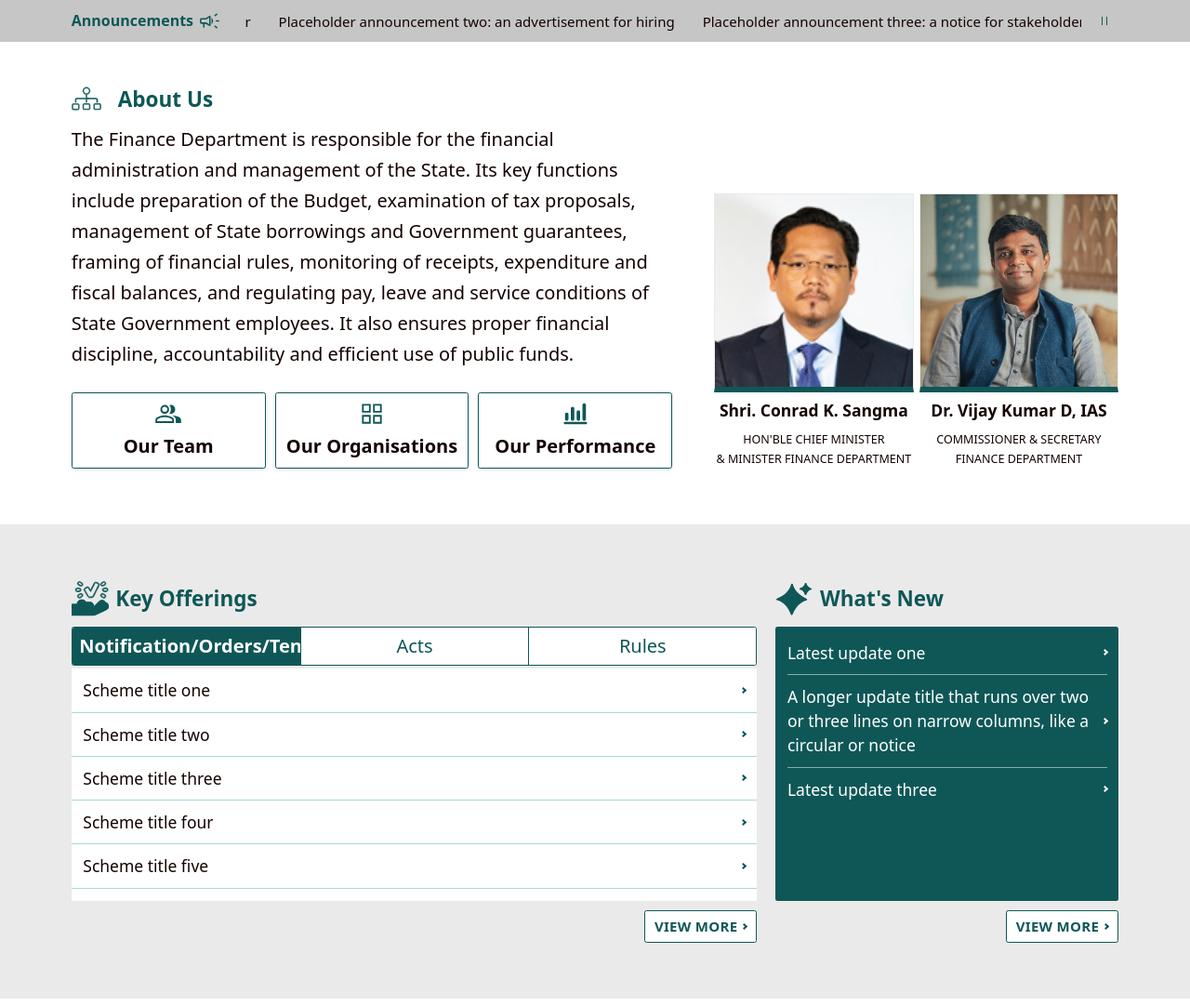
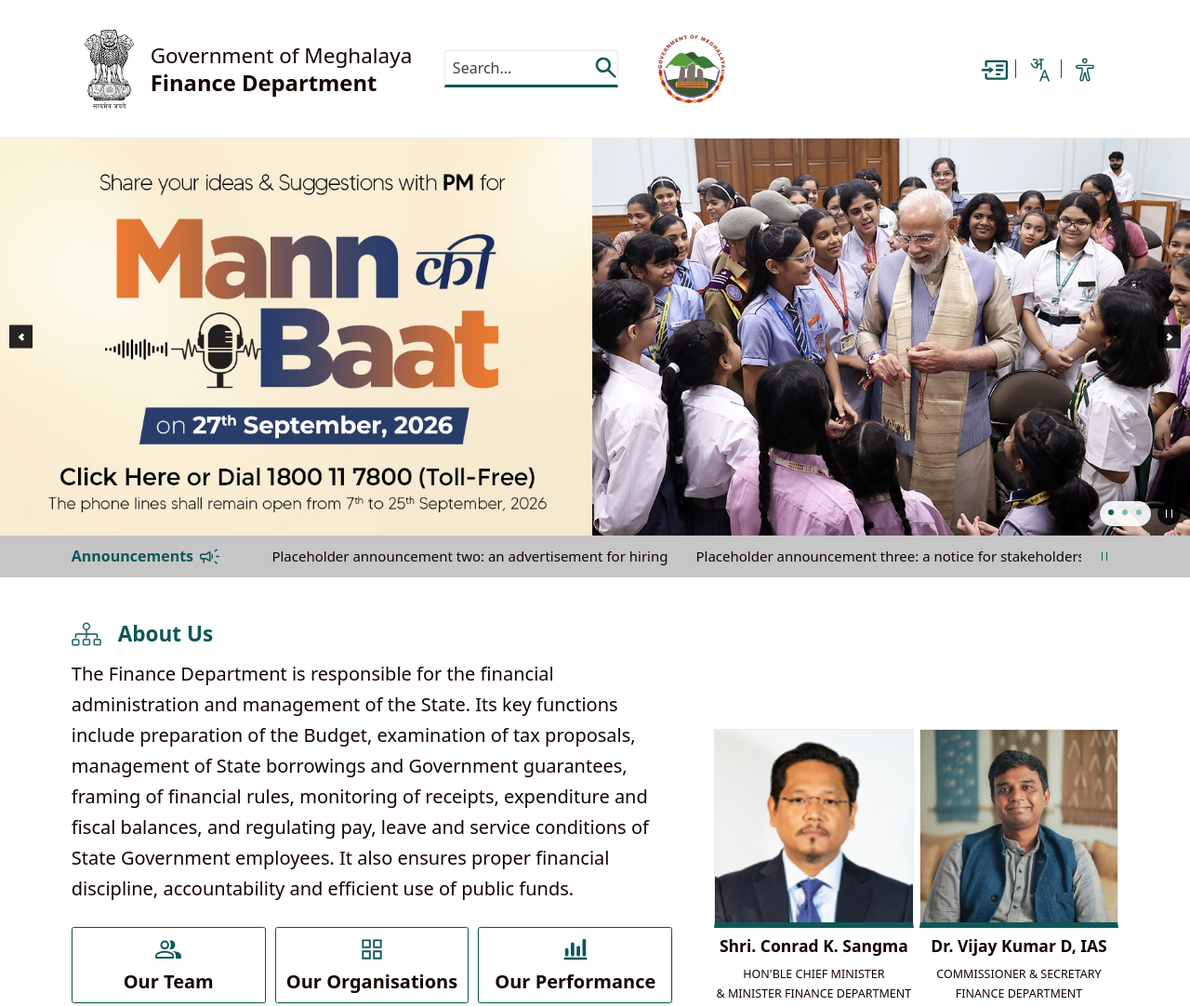
Before and after one commit to nicolettehana/dbim-template, a website: page index1.html in a window 1280 px wide. Shown: the top 1082 px of the page at 93% size. Drawn offline with Linux system fonts and the light colour scheme.

Commit message:
added header

```diff
--- /dev/null
+++ b/assets/css/banner.css
@@ -0,0 +1,141 @@
+/* Banner slider: full width, auto-advances until paused.
+   Arrows on the sides; dots and a pause / play button at the bottom right.
+   Pauses while the pointer or keyboard focus is on the banner.
+   Visitors who prefer reduced motion get no auto-advance.
+   Controls sit over images, so they use fixed black and white (not theme colours). */
+
+.hero {
+  position: relative;
+  background: var(--bright-gray);
+}
+
+.hero .hero-track {
+  display: flex;
+  margin: 0;
+  padding: 0;
+  list-style: none;
+  overflow-x: auto;
+  scroll-snap-type: x mandatory;
+  overscroll-behavior-x: contain;
+  scrollbar-width: none;
+}
+.hero .hero-track::-webkit-scrollbar { display: none; }
+
+.hero .hero-slide {
+  flex: 0 0 100%;
+  scroll-snap-align: start;
+  scroll-snap-stop: always;                   /* one swipe = one banner */
+}
+.hero .hero-slide a { display: block; }
+.hero .hero-slide a:focus-visible { outline: 3px solid var(--key); outline-offset: -3px; }
+.hero .hero-slide img { display: block; width: 100%; height: auto; }   /* never stretched or cropped */
+
+/* Arrows: black squares with a white chevron */
+.hero .hero-btn {
+  position: absolute;
+  top: 50%;
+  transform: translateY(-50%);
+  display: grid;
+  place-items: center;
+  width: 2.5rem;
+  height: 2.5rem;
+  padding: 0;
+  background: rgba(0, 0, 0, 0.85);
+  color: #FFFFFF;
+  border: 0;
+  cursor: pointer;
+}
+.hero .hero-prev { left: 1rem; }
+.hero .hero-next { right: 1rem; }
+.hero .hero-btn::before {
+  content: "";
+  width: 0.6rem;
+  height: 0.6rem;
+  border-top: 3px solid currentColor;
+  border-right: 3px solid currentColor;
+}
+.hero .hero-next::before { transform: translateX(-0.1rem) rotate(45deg); }
+.hero .hero-prev::before { transform: translateX(0.1rem) rotate(-135deg); }
+
+/* Controls at the bottom right: dots + pause / play */
+.hero .hero-controls {
+  position: absolute;
+  right: 1rem;
+  bottom: 1rem;
+  display: flex;
+  align-items: center;
+  gap: 0.75rem;
+}
+.hero .hero-dots {
+  display: flex;
+  align-items: center;
+  margin: 0;
+  padding: 0.125rem 0.5rem;
+  list-style: none;
+  background: rgba(255, 255, 255, 0.9);
+  border-radius: 999px;
+}
+.hero .hero-dots button {
+  position: relative;
+  width: 1.5rem;                              /* easy to tap */
+  height: 1.5rem;
+  padding: 0;
+  background: transparent;
+  border: 0;
+  cursor: pointer;
+}
+.hero .hero-dots button::before {
+  content: "";
+  position: absolute;
+  inset: 0;
+  margin: auto;
+  width: 0.625rem;
+  height: 0.625rem;
+  border-radius: 50%;
+  background: var(--columbia-blue);
+}
+.hero .hero-dots button[aria-current="true"]::before { background: var(--key); }
+
+.hero .hero-toggle {
+  display: grid;
+  place-items: center;
+  width: 2.5rem;
+  height: 2.5rem;
+  padding: 0;
+  background: rgba(0, 0, 0, 0.85);
+  color: #FFFFFF;
+  border: 0;
+  border-radius: 50%;
+  cursor: pointer;
+}
+.hero .hero-toggle::before {                  /* pause: two bars */
+  content: "";
+  width: 0.625rem;
+  height: 0.875rem;
+  border-left: 0.1875rem solid currentColor;
+  border-right: 0.1875rem solid currentColor;
+}
+.hero.is-paused .hero-toggle::before {        /* play: triangle */
+  width: 0;
+  height: 0;
+  border-style: solid;
+  border-width: 0.4375rem 0 0.4375rem 0.75rem;
+  border-color: transparent transparent transparent currentColor;
+}
+
+.hero .hero-btn:focus-visible,
+.hero .hero-toggle:focus-visible,
+.hero .hero-dots button:focus-visible {
+  outline: 2px solid #FFFFFF;
+  outline-offset: 2px;
+  box-shadow: 0 0 0 2px #000000;
+}
+
+/* Small screens: smaller controls, tucked into the corners */
+@media (max-width: 575.98px) {
+  .hero .hero-prev { left: 0.5rem; }
+  .hero .hero-next { right: 0.5rem; }
+  .hero .hero-controls { right: 0.5rem; bottom: 0.5rem; gap: 0.5rem; }
+  .hero .hero-btn { width: 2rem; height: 2rem; }
+  .hero .hero-toggle { width: 2rem; height: 2rem; }
+}
--- /dev/null
+++ b/assets/css/header.css
@@ -0,0 +1,155 @@
+/* Site header: emblem + ministry name, search, co-brand logo, and three tools
+   (skip to main content, translate, accessibility).
+   Small screens: name and tools on one row, search below, co-brand logo hidden.
+   Desktop (992px+): everything on one row.
+   Colours come from the dbim-theme tokens. */
+
+.site-header {
+  --hdr-gov-size: 1rem;
+  --hdr-name-size: 1.125rem;
+  --hdr-emblem-height: 8rem;
+
+  background: var(--white);
+  color: var(--black);
+  font-family: "Noto Sans", sans-serif;
+  border-bottom: 1px solid var(--bright-gray);
+}
+
+.site-header .hdr-inner {
+  width: calc(100% - 3rem);
+  max-width: 1590px;
+  margin-inline: auto;
+  padding-block: 0.75rem;
+  display: grid;
+  grid-template-columns: minmax(0, 1fr) auto;
+  grid-template-areas:
+    "brand  tools"
+    "search search";
+  align-items: center;
+  gap: 0.75rem 1rem;
+}
+.site-header ul { list-style: none; margin: 0; padding: 0; }
+
+/* Emblem + names */
+.site-header .hdr-brand {
+  grid-area: brand;
+  display: flex;
+  align-items: center;
+  gap: 0.75rem;
+  color: var(--black);
+  text-decoration: none;
+}
+.site-header .hdr-brand img { display: block; height: var(--hdr-emblem-height); width: auto; flex: none; padding-right: 1rem; }  /* keeps proportion */
+.site-header .hdr-gov { margin: 0 0 0.125rem; font-size: var(--hdr-gov-size); line-height: 1.3; }
+.site-header .hdr-name { margin: 0; font-size: var(--hdr-name-size); font-weight: 700; line-height: 1.2; }
+.site-header .hdr-brand:focus-visible { outline: 2px solid var(--key); outline-offset: 4px; }
+
+/* Search */
+.site-header .hdr-search {
+  grid-area: search;
+  display: flex;
+  background: var(--white);
+  border: 1px solid var(--bright-gray);
+  border-bottom: 3px solid var(--key);
+  border-radius: 0.25rem 0.25rem 0 0;
+  justify-self: end;
+  width: 100%;
+  max-width: 22rem;
+
+}
+.site-header .hdr-search input {
+  flex: 1;
+  min-width: 0;
+  padding: 0.625rem 0.75rem;
+  background: transparent;
+  color: var(--black);
+  border: 0;
+  font: inherit;
+  font-size: 1rem;
+}
+.site-header .hdr-search input::placeholder { color: var(--rhythm); opacity: 1; }
+.site-header .hdr-search input:focus-visible { outline: 2px solid var(--key); outline-offset: -2px; }
+.site-header .hdr-search button {
+  flex: none;
+  width: 2.75rem;
+  padding: 0;
+  background: transparent;
+  border: 0;
+  cursor: pointer;
+}
+.site-header .hdr-search button:hover { background: var(--azureish-white-bg); }
+.site-header .hdr-search button:focus-visible { outline: 2px solid var(--key); outline-offset: -2px; }
+
+/* Single-colour icons, recoloured with the key colour (24px) */
+.site-header .ico {
+  display: block;
+  width: 3rem;
+  height: 3rem;
+  margin: auto;
+  background-color: var(--key);
+  -webkit-mask-repeat: no-repeat; mask-repeat: no-repeat;
+  -webkit-mask-position: center;  mask-position: center;
+  -webkit-mask-size: contain;     mask-size: contain;
+
+}
+.site-header .ico-search  { -webkit-mask-image: url("../../assets/images/icons/search.svg");          mask-image: url("../../assets/images/icons/search.svg"); }
+.site-header .ico-skip    { -webkit-mask-image: url("../../assets/images/icons/skip_to_content.svg"); mask-image: url("../../assets/images/icons/skip_to_content.svg"); }
+.site-header .ico-trans   { -webkit-mask-image: url("../../assets/images/icons/language.svg");       mask-image: url("../../assets/images/icons/language.svg"); }
+.site-header .ico-access  { -webkit-mask-image: url("../../assets/images/icons/accessibility.svg");   mask-image: url("../../assets/images/icons/accessibility.svg"); }
+
+/* Co-brand logo: hidden on small screens */
+.site-header .hdr-cobrand { grid-area: cobrand; display: none; justify-self: center; }
+.site-header .hdr-cobrand img { display: block; height: 8rem; width: auto; }
+.site-header .hdr-cobrand:focus-visible { outline: 2px solid var(--key); outline-offset: 4px; }
+
+/* Tools: skip to content, translate, accessibility, with thin dividers */
+.site-header .hdr-tools { grid-area: tools; display: flex; align-items: center; }
+.site-header .hdr-tools li { display: flex; align-items: center; }
+.site-header .hdr-tools li + li::before {
+  content: "";
+  width: 1px;
+  height: 2rem;
+  background: var(--key);
+}
+.site-header .hdr-tool {
+  display: grid;
+  place-items: center;
+  width: 2.75rem;                            /* easy to tap */
+  height: 2.75rem;
+  padding: 0;
+  background: transparent;
+  border: 0;
+  border-radius: 0.25rem;
+  cursor: pointer;
+  margin: 1rem;
+}
+.site-header .hdr-tool:hover { background: var(--azureish-white-bg); }
+.site-header .hdr-tool:focus-visible { outline: 2px solid var(--key); outline-offset: -2px; }
+
+@media (min-width: 768px) {
+  .site-header {
+    --hdr-gov-size: 1.125rem;
+    --hdr-name-size: 1.25rem;
+    --hdr-emblem-height: 8.5rem;
+  }
+}
+
+/* Desktop: one row */
+@media (min-width: 992px) {
+  .site-header {
+    --hdr-gov-size: 2.25rem;
+    --hdr-name-size: 2.375rem;
+  }
+  .site-header .hdr-inner {
+    /* grid-template-columns: auto minmax(12rem, 16rem) minmax(0, 1fr) auto; */
+    /* grid-template-columns: auto minmax(0, 1fr) auto auto; */
+    grid-template-columns: auto minmax(0, 1fr) auto minmax(0, 1fr) auto;
+    /* grid-template-areas: "brand search cobrand tools"; */
+    grid-template-areas: "brand search cobrand . tools";
+    column-gap: 3.5rem;
+  }
+  .site-header .hdr-cobrand { display: block; }
+}
+@media (min-width: 1200px) {
+  .site-header .hdr-inner { width: 88%; }
+}
--- /dev/null
+++ b/assets/js/banner.js
@@ -0,0 +1,96 @@
+/* Banner slider: swiping works natively; this adds the arrows, dots,
+   auto-advance and the pause / play button. */
+(function () {
+  var DELAY = 6000;   // milliseconds each banner stays: keep it above 5 seconds
+
+  document.querySelectorAll('.hero').forEach(function (root) {
+    var track = root.querySelector('.hero-track');
+    var slides = Array.prototype.slice.call(root.querySelectorAll('.hero-slide'));
+    var dots = Array.prototype.slice.call(root.querySelectorAll('.hero-dots button'));
+    var prev = root.querySelector('.hero-prev');
+    var next = root.querySelector('.hero-next');
+    var toggle = root.querySelector('.hero-toggle');
+    if (!track || slides.length < 2) return;
+
+    var reduceMotion = window.matchMedia('(prefers-reduced-motion: reduce)');
+    var current = 0;
+    var playing = !reduceMotion.matches;       // starts paused for people who prefer less motion
+    var held = false;                          // pointer or keyboard focus is on the banner
+    var timer = null;
+    var scrollLock = false;
+    var lockTimer = null;
+
+    function setActive(i) {
+      dots.forEach(function (dot, k) {
+        if (k === i) dot.setAttribute('aria-current', 'true');
+        else dot.removeAttribute('aria-current');
+      });
+      slides.forEach(function (slide, k) {      // keep hidden banners out of the tab order
+        if (k === i) slide.removeAttribute('inert');
+        else slide.setAttribute('inert', '');
+      });
+    }
+
+    function schedule() {
+      clearTimeout(timer);
+      if (!playing) return;
+      timer = setTimeout(function () {
+        if (held || document.hidden) schedule();
+        else goTo(current + 1);
+      }, DELAY);
+    }
+
+    function goTo(i) {
+      var target = (i + slides.length) % slides.length;
+      var instant = reduceMotion.matches || Math.abs(target - current) > 1;
+      current = target;
+      scrollLock = true;                        // ignore scroll events caused by this move
+      clearTimeout(lockTimer);
+      lockTimer = setTimeout(function () { scrollLock = false; }, 700);
+      track.scrollTo({ left: current * track.clientWidth, behavior: instant ? 'auto' : 'smooth' });
+      setActive(current);
+      schedule();
+    }
+
+    function setPlaying(value) {
+      playing = value;
+      root.classList.toggle('is-paused', !playing);
+      if (toggle) {
+        var label = playing ? 'Pause banner slideshow' : 'Play banner slideshow';
+        toggle.setAttribute('aria-label', label);
+        toggle.setAttribute('title', label);
+      }
+      track.setAttribute('aria-live', playing ? 'off' : 'polite');
+      schedule();
+    }
+
+    // Keep the dots in step when the visitor swipes
+    track.addEventListener('scroll', function () {
+      if (scrollLock) return;
+      var i = Math.round(track.scrollLeft / track.clientWidth);
+      if (i !== current && i >= 0 && i < slides.length) {
+        current = i;
+        setActive(i);
+        schedule();
+      }
+    }, { passive: true });
+
+    if (prev) prev.addEventListener('click', function () { goTo(current - 1); });
+    if (next) next.addEventListener('click', function () { goTo(current + 1); });
+    dots.forEach(function (dot, k) { dot.addEventListener('click', function () { goTo(k); }); });
+    if (toggle) toggle.addEventListener('click', function () { setPlaying(!playing); });
+
+    // Hold the slideshow while the pointer or keyboard focus is on the banners themselves
+    track.addEventListener('mouseenter', function () { held = true; });
+    track.addEventListener('mouseleave', function () { held = false; });
+    track.addEventListener('focusin', function () { held = true; });
+    track.addEventListener('focusout', function () { held = false; });
+
+    window.addEventListener('resize', function () {
+      track.scrollTo({ left: current * track.clientWidth, behavior: 'auto' });
+    });
+
+    setActive(0);
+    setPlaying(playing);
+  });
+})();
--- a/index1.html
+++ b/index1.html
@@ -17,11 +17,115 @@
     <link rel="stylesheet" href="assets/css/offerings.css">
     <link rel="stylesheet" href="assets/css/explore.css">
     <link rel="stylesheet" href="assets/css/ticker.css">
+    <link rel="stylesheet" href="assets/css/banner.css">
+    <link rel="stylesheet" href="assets/css/header.css">
 </head>
 
 <body>
 
-    <section class="ticker" aria-labelledby="ticker-title">
+    <header class="site-header">
+        <div class="hdr-inner">
+
+            <!-- Emblem and names: use the official emblem and the lockup for your type of entity.
+             On the home page you can make the ministry name an <h1> (keep the same class). -->
+            <a class="hdr-brand" href="index.html">
+                <img src="assets/images/indian-emblem.svg" width="70" height="90" alt="State Emblem of India">
+                <div>
+                    <p class="hdr-gov">Government of Meghalaya</p>
+                    <p class="hdr-name">Finance Department</p>
+                </div>
+            </a>
+
+            <!-- Search: point action at your search results page -->
+            <form class="hdr-search" role="search" action="search.html" method="get">
+                <label class="visually-hidden" for="site-search">Search the website</label>
+                <input type="search" id="site-search" name="q" placeholder="Search...">
+                <button type="submit" aria-label="Search"><span class="ico ico-search" aria-hidden="true"></span></button>
+            </form>
+
+            <!-- Co-brand logo: constant logo for your ministry's flagship programme -->
+            <a class="hdr-cobrand" href="#" target="_blank" rel="noopener noreferrer">
+                <img src="assets/images/logos/meglogo.png" width="120" height="56" alt="Skill India (opens in a new tab)">
+            </a>
+
+            <ul class="hdr-tools">
+                <li>
+                    <a class="hdr-tool" href="#maincontent" aria-label="Skip to main content" title="Skip to main content">
+                        <span class="ico ico-skip" aria-hidden="true"></span>
+                    </a>
+                </li>
+                <li>
+                    <!-- Hook for the Bhashini translation plugin -->
+                    <button type="button" class="hdr-tool dont-translate translate-plugin-popup-button"
+                        aria-label="Translate this page" title="Translate this page">
+                        <span class="ico ico-trans" aria-hidden="true"></span>
+                    </button>
+                </li>
+                <li>
+                    <!-- Hook for your accessibility panel (text size, contrast) -->
+                    <button type="button" class="hdr-tool accessibility-btn" aria-label="Accessibility panel"
+                        title="Accessibility panel">
+                        <span class="ico ico-access" aria-hidden="true"></span>
+                    </button>
+                </li>
+            </ul>
+
+        </div>
+    </header>
+
+    <section class="hero" role="region" aria-roledescription="carousel" aria-label="Featured banners">
+
+        <ul class="hero-track">
+            <!-- One <li> per banner. Each image: under 500 KB, JPG or WEBP.
+             The alt text must repeat any text that appears inside the banner image.
+             Remove the <a> if a banner does not link anywhere. -->
+            <li class="hero-slide" role="group" aria-roledescription="slide" aria-label="1 of 3">
+                <a href="#">
+                    <picture>
+                        <source media="(max-width: 767px)" srcset="assets/images/banners/banner2.jpg" width="750"
+                            height="563">
+                        <img src="assets/images/banners/banner2.jpg" width="1920" height="640"
+                            alt="Placeholder banner one: describe the banner and repeat its text here">
+                    </picture>
+                </a>
+            </li>
+            <li class="hero-slide" role="group" aria-roledescription="slide" aria-label="2 of 3">
+                <a href="#">
+                    <picture>
+                        <source media="(max-width: 767px)" srcset="assets/images/banners/banner2.jpg" width="750"
+                            height="563">
+                        <img src="assets/images/banners/banner2.jpg" width="1920" height="640"
+                            alt="Placeholder banner two: describe the banner and repeat its text here">
+                    </picture>
+                </a>
+            </li>
+            <li class="hero-slide" role="group" aria-roledescription="slide" aria-label="3 of 3">
+                <a href="#">
+                    <picture>
+                        <source media="(max-width: 767px)" srcset="assets/images/banners/banner1.png" width="750"
+                            height="563">
+                        <img src="assets/images/banners/banner1.png" width="1920" height="640"
+                            alt="Placeholder banner three: describe the banner and repeat its text here">
+                    </picture>
+                </a>
+            </li>
+        </ul>
+
+        <button type="button" class="hero-btn hero-prev" aria-label="Previous banner"></button>
+        <button type="button" class="hero-btn hero-next" aria-label="Next banner"></button>
+
+        <div class="hero-controls">
+            <ul class="hero-dots">
+                <li><button type="button" aria-label="Show banner 1 of 3" aria-current="true"></button></li>
+                <li><button type="button" aria-label="Show banner 2 of 3"></button></li>
+                <li><button type="button" aria-label="Show banner 3 of 3"></button></li>
+            </ul>
+            <button type="button" class="hero-toggle" aria-label="Pause banner slideshow"
+                title="Pause banner slideshow"></button>
+        </div>
+
+    </section>
+<section class="ticker" aria-labelledby="ticker-title" id="maincontent" tabindex="-1">
   <div class="ticker-inner">
 
     <div class="ticker-label">
@@ -44,7 +148,7 @@
 
   </div>
 </section>
-    <section class="about" aria-labelledby="about-title">
+    <section class="about" aria-labelledby="about-title" >
         <div class="about-inner">
 
             <div class="about-main">
@@ -370,6 +474,7 @@
     <script src="assets/js/offerings-tabs.js"></script>
     <script src="assets/js/persona-slider.js"></script>
     <script src="assets/js/ticker.js"></script>
+    <script src="assets/js/banner.js"></script>
 
 </body>
 
```
Also changed, not shown: banner.html (added, +63 -0 lines), header.html (added, +68 -0 lines), assets/images/banners/banner1.png (added), assets/images/banners/banner2.jpg (added), assets/images/icons/accessibility.svg (added), assets/images/icons/language.svg (added), assets/images/icons/search.svg (added), assets/images/icons/skip_to_content.svg (added), assets/images/indian-emblem.svg (added).
